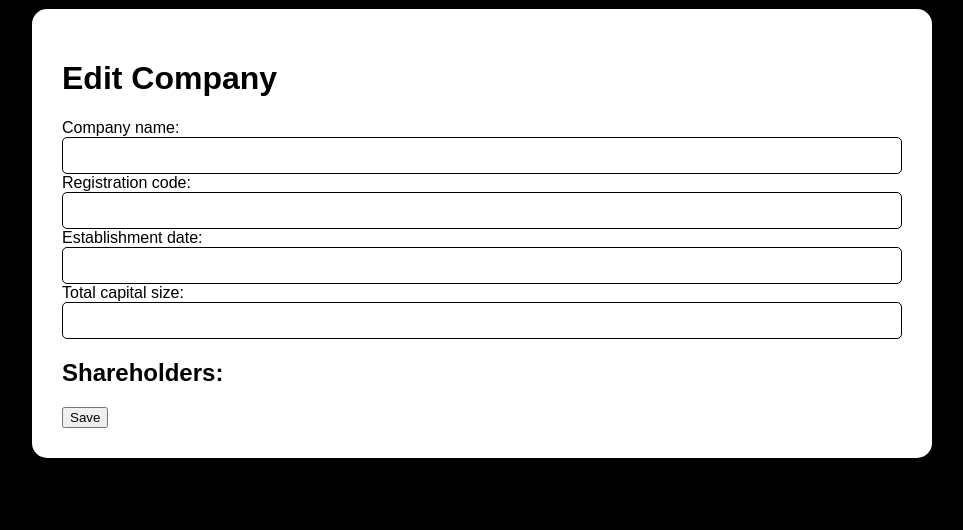
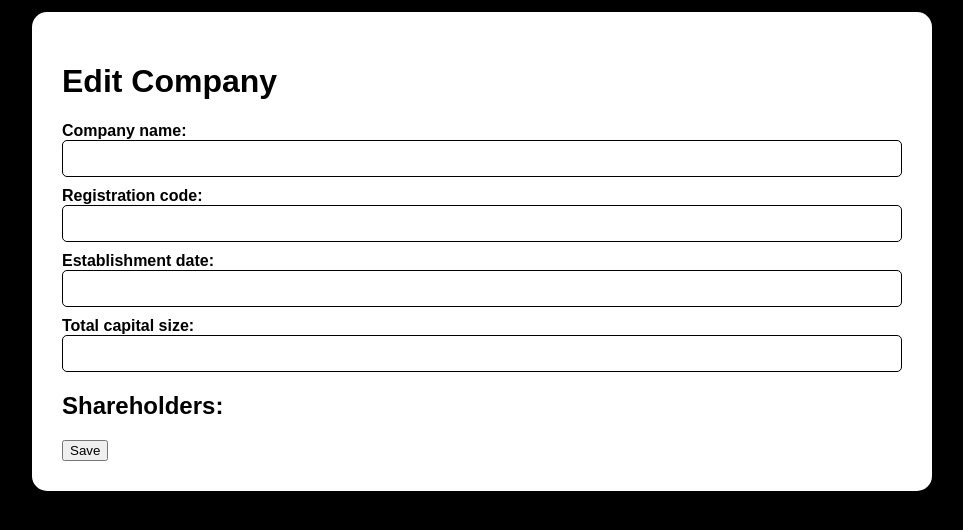
Before and after one commit to SLanberg/PyBiz-Business-Entity-Management, a Django app: template main/templates/pages/increase_capital.html in a window 1280 px wide. Shown: the part 56-586 px from the top of the page, without its empty margins (158-1121 px from the left). Run offline with Django 4.2, Linux system fonts and the light colour scheme; the template is opened without the code that fills it: values that come from a table or form of the project are taken from there, others are empty.

Commit message:
Prepare to GitHub

```diff
--- a/main/static/css/company_detail.css
+++ b/main/static/css/company_detail.css
@@ -2,7 +2,7 @@
     background-color: white;
     width: 840px;
     border-radius: 15px;
-    margin: 57px auto;
+    margin: 60px auto;
     padding: 30px; /* Added 30px padding inside the section */
 }
 
@@ -30,3 +30,26 @@ select {
     /* margin-bottom: 15px; */
     box-sizing: border-box;
 }
+
+
+label {
+    margin-top: 10px;
+    font-weight: bold;
+    display: block;
+}
+
+
+.error-message {
+    background-color: var(--error-background-color);
+    border: 1px solid var(--error-text-color);
+    margin-top: -2px;
+    border-radius: 0 0 5px 5px;
+}
+
+.error-text {
+    color: var(--error-text-color);
+    font-size: 13px;
+    font-weight: bold;
+    line-height: 3px;
+    text-shadow: 1px 1px rgba(250, 250, 250, .3);
+}
--- a/main/templates/pages/increase_capital.html
+++ b/main/templates/pages/increase_capital.html
@@ -51,25 +51,6 @@
     <!-- Display Shareholder formset -->
     <h2>Shareholders:</h2>
 
-
-    <style>
-      .error-message {
-    background-color: var(--error-background-color);
-    border: 1px solid var(--error-text-color);
-    margin-top: -2px;
-    border-radius: 0 0 5px 5px;
-}
-
-.error-text {
-    color: var(--error-text-color);
-    font-size: 13px;
-    font-weight: bold;
-    line-height: 3px;
-    text-shadow: 1px 1px rgba(250, 250, 250, .3);
-
-}
-    </style>
-
     <table>
       <!-- {% for form in form.shareholders %}
         {{ form.as_table }}
@@ -81,7 +62,7 @@
       {% for field in form %}
             {% if field.field.widget.input_type != 'hidden' %}
 
-
+                <div id="spacer"></div>
                 {{ field.label_tag }}
                 {{ field }}
                 {% if field.errors %}
@@ -89,9 +70,6 @@
                     <span class="error-text">{{ field.errors }}</span>
                   </div>
                 {% endif %}
-                <br>
-                <br>
-
 
                 {% else %}
                 {{ field }}
@@ -101,8 +79,6 @@
       {% endfor %}
     </table>
 
-
-
     <button type="submit">Save</button>
   </form>
 </div>
```
Also changed, not shown: README.md (added).
